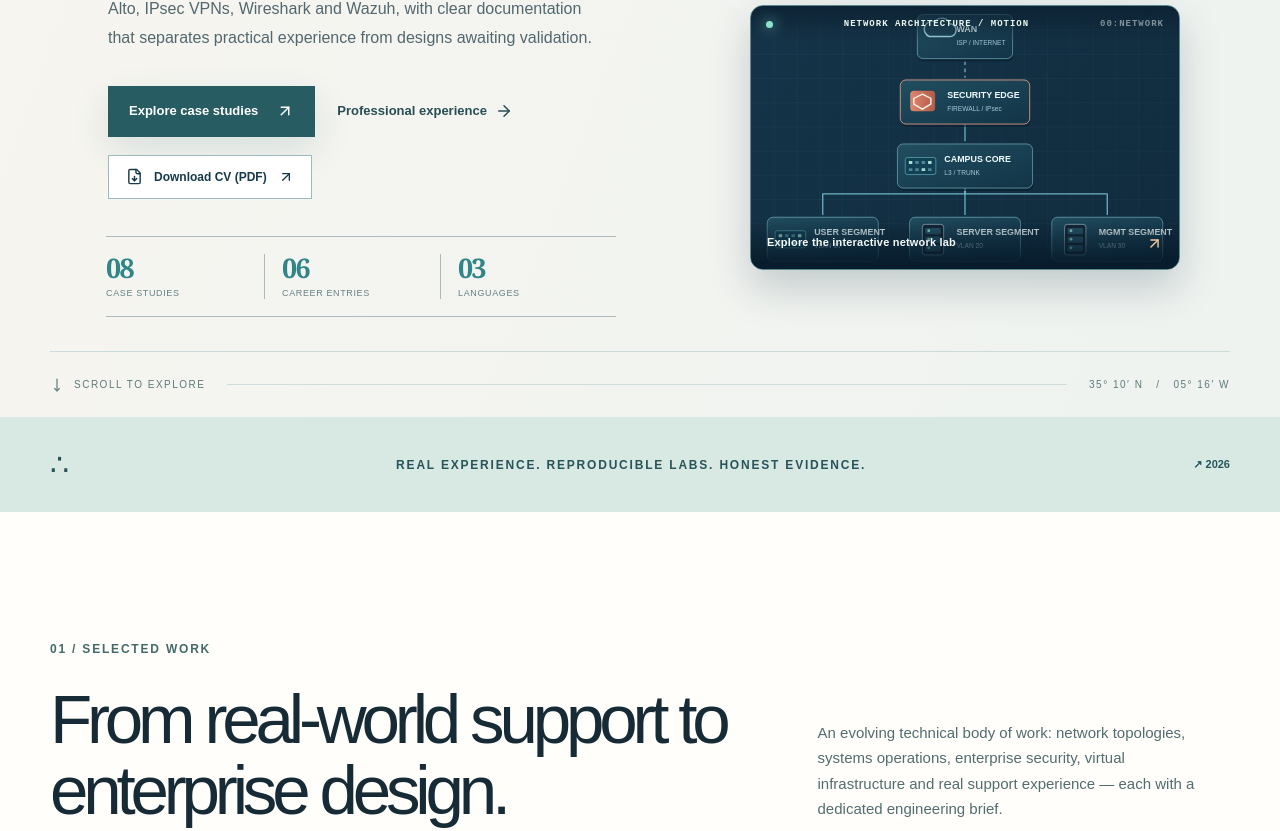
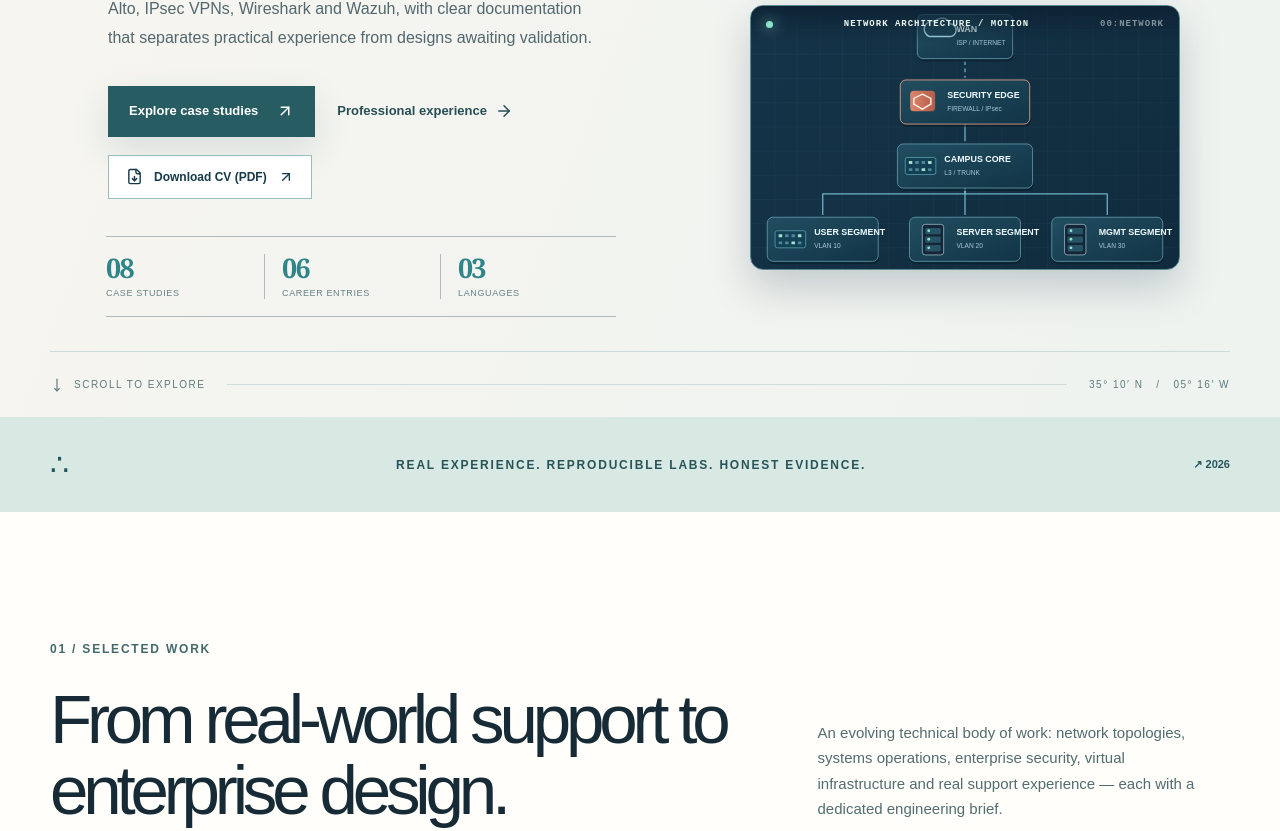
Before and after one commit to tahazitan/taha-zitane-portfolio, a Next.js app: page / in a window 1280 px wide. Shown: the part 726-1557 px from the top of the page. Built offline with nearby package versions, Linux system fonts and the light colour scheme.

Commit message:
Remove overlay button obscuring equipment connectivity diagram in hero

```diff
--- a/src/components/Home.tsx
+++ b/src/components/Home.tsx
@@ -55,7 +55,7 @@ export default function Home({locale}:{locale:Locale}){
        <div className="hero-network hero-network-exhibit" role="group" aria-label={locale==='fr'?'Visualisation réseau animée en 3D':locale==='ar'?'تصور ثلاثي الأبعاد لشبكة معلوماتية':'Animated 3D network visualization'}>
          <div className="hero-exhibit-top"><span className="hero-exhibit-status"/><span>{locale==='fr'?'ARCHITECTURE RÉSEAU / ANIMATION':locale==='ar'?'هندسة شبكات / عرض متحرك':'NETWORK ARCHITECTURE / MOTION'}</span><span>00:NETWORK</span></div>
          <NetworkBackdrop/>
-         <a className="hero-exhibit-bottom" href="#topology"><span>{locale==='fr'?'Ouvrir le laboratoire interactif':locale==='ar'?'افتح مختبر الشبكات التفاعلي':'Explore the interactive network lab'}</span><ArrowUpRight size={17}/></a>
+
        </div>
     </div></div>
     <div className="hero-foot"><span><MoveDown size={14}/>{c.scroll}</span><div className="hero-foot-rule"/><span>35° 10′ N &nbsp; / &nbsp; 05° 16′ W</span></div>
```
